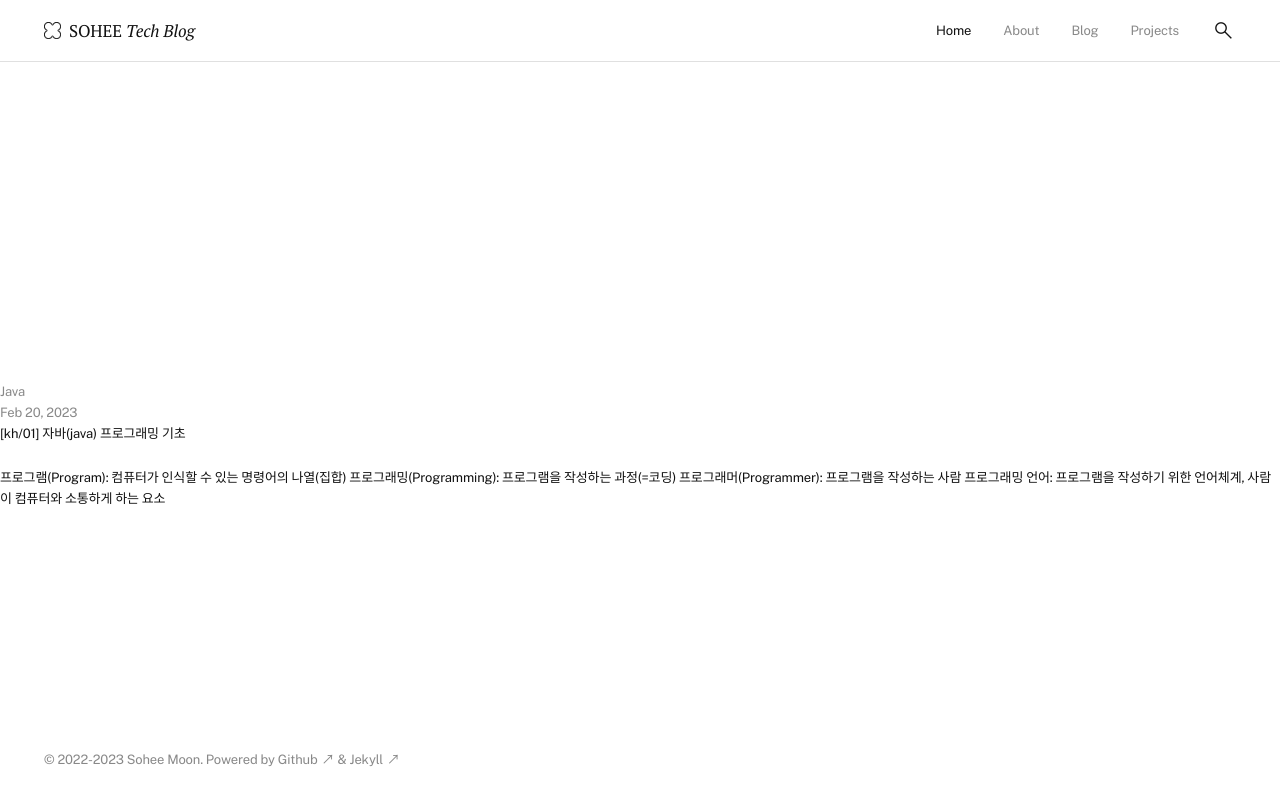
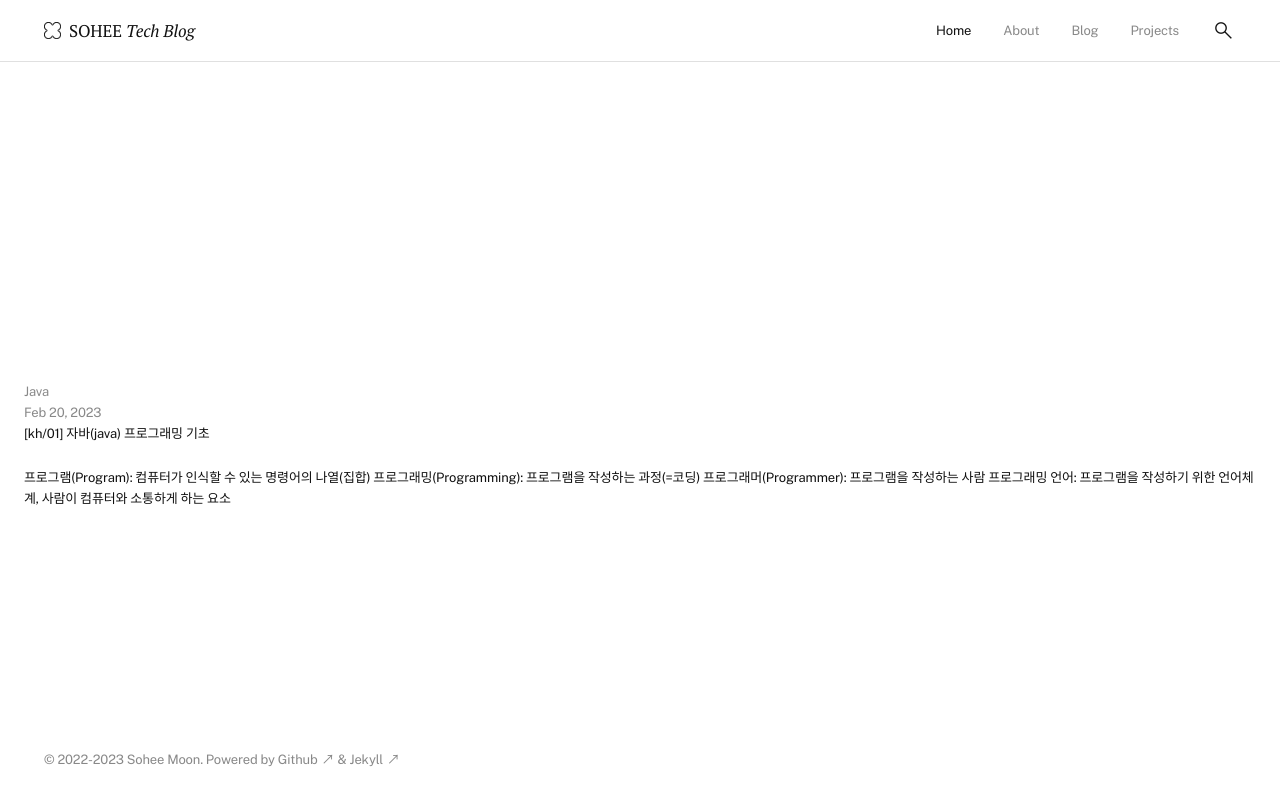
Before and after one commit to soheetech/soheetech.github.io, a Jekyll site: the page built from index.md, in a window 1280 px wide. Shown: the top 806 px of the page. Built offline with Jekyll 4.4.1, drawn with Linux system fonts in a browser that asks for light colours.

Commit message:
Update post.css

```diff
--- a/assets/css/post.css
+++ b/assets/css/post.css
@@ -9,7 +9,10 @@
   font-size: var(--font-small);
 }
 
-.post-list > li { margin-bottom: var(--size-90); }
+.post-list > li {
+  padding: 0 var(--size-50);
+  margin-bottom: var(--size-90);
+}
 
   /* post meta */
   .post-list .post-date, .post-list .post-category { color: var(--color-d-gray); }
```
